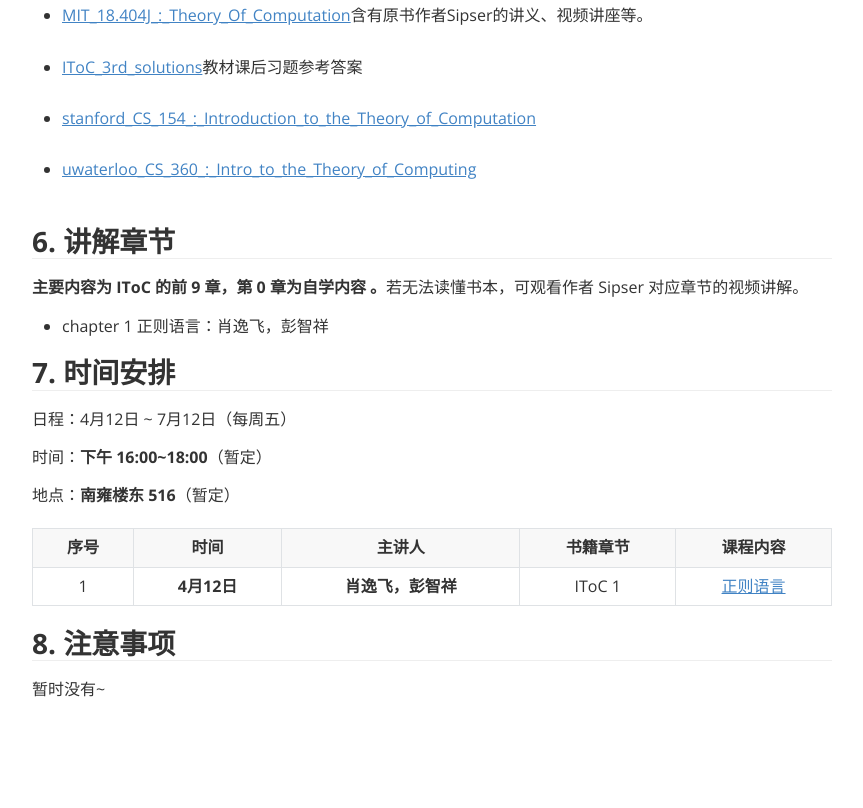
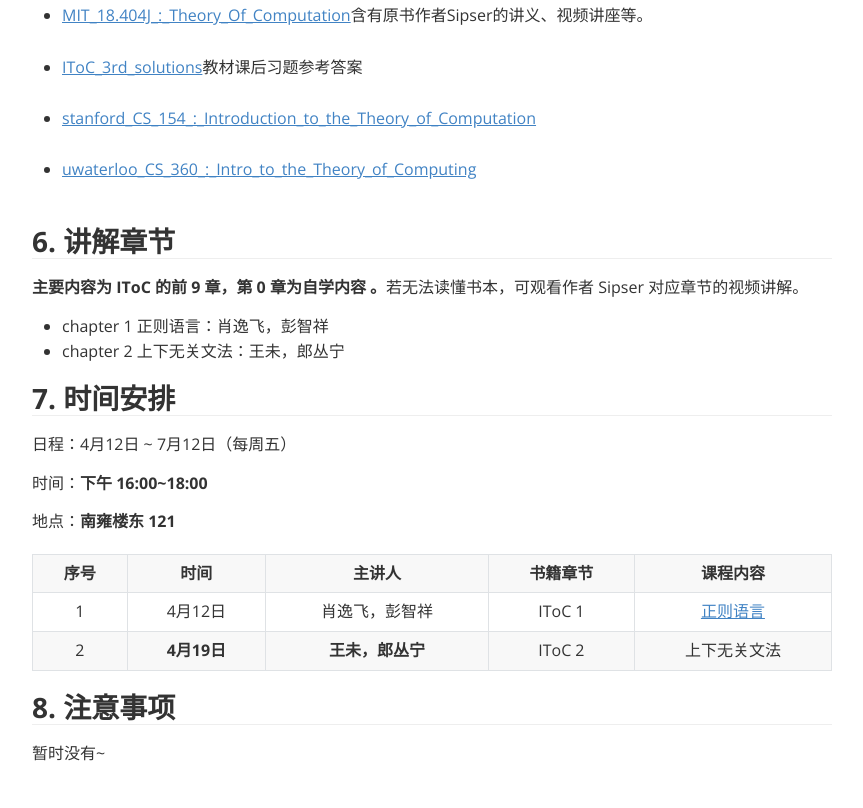
Before and after one commit to XinShuangZ/IToC, a plain HTML site: page index.html in a window 1280 px wide. Shown: the part 1012-1820 px from the top of the page, without its empty margins (208-1071 px from the left). Drawn offline with nearby package versions, Linux system fonts and the light colour scheme.

Commit message:
更新读书班信息

```diff
--- a/index.html
+++ b/index.html
@@ -1524,8 +1524,8 @@
             <p><span><b>主要内容为 IToC 的前 9 章，第 0 章为自学内容 。</b>若无法读懂书本，可观看作者 Sipser 对应章节的视频讲解。</span></p>
             <ul>
                 <li><span>chapter 1 正则语言：肖逸飞，彭智祥 </span></li>
+                <li><span>chapter 2 上下无关文法：王未，郎丛宁 </span></li>
                 <!--
-                <li><span>chapter 2 上下无关文法：王未，康靖 </span></li>
                 <li><span>chapter 3 丘奇-图灵论题：花鹏宇 </span></li>
                 <li><span>chapter 4 可判定性：王炯达 </span></li>
                 <li><span>chapter 5 可归约性：胡哲理，杨枢栋 </span></li>
@@ -1538,8 +1538,8 @@
 
             <h2 id='6. 具体安排'><span>7. 时间安排</span></h2>
             <p><span>日程：4月12日 ~ 7月12日（每周五）</span></p>
-            <p><span>时间：<b>下午 16:00~18:00</b>（暂定）</span></p>
-            <p><span>地点：<b>南雍楼东 516</b>（暂定）</span></p>
+            <p><span>时间：<b>下午 16:00~18:00</b></span></p>
+            <p><span>地点：<b>南雍楼东 121</b></span></p>
             <!--<p><span>线上参会：<strong>腾讯会议 xxxxxx</strong>，或<a href="xxxxxx">点击链接入会</a></span></p>-->
 
 
@@ -1559,19 +1559,21 @@
                     <tbody>
                         <tr>
                             <td><span>1</span></td>
-                            <td><span><b>4月12日</b></span></td>
-                            <td><span><b>肖逸飞，彭智祥</b> </span></td>
+                            <td><span> 4月12日 </span></td>
+                            <td><span> 肖逸飞，彭智祥 </span></td>
                             <td><span>IToC 1</span></td>
-                            <td><span><a href=xxxxxxxxx>正则语言</a></span></td>
+                            <td><span><a href=https://github.com/heart-fresh/IToC/tree/main/chapter%201>正则语言</a></span>
+                            </td>
+                        </tr>
+
+                        <tr>
+                            <td><span>2</span></td>
+                            <td><span><b>4月19日</b></span></td>
+                            <td><span><b>王未，郎丛宁</b></span></td>
+                            <td><span>IToC 2</span></td>
+                            <td><span>上下无关文法</span></td>
                         </tr>
                         <!--
-                        <tr>
-                            <td><span>2</span></td>
-                            <td><span>4月19日</span></td>
-                            <td><span>彭智祥</span></td>
-                            <td><span>IToC 1</span></td>
-                            <td><span><a href="xxxxxx">正则语言</a></span></td>
-                        </tr>
                         <tr>
                             <td><span>3</span></td>
                             <td><span>4月26日</span></td>
```
